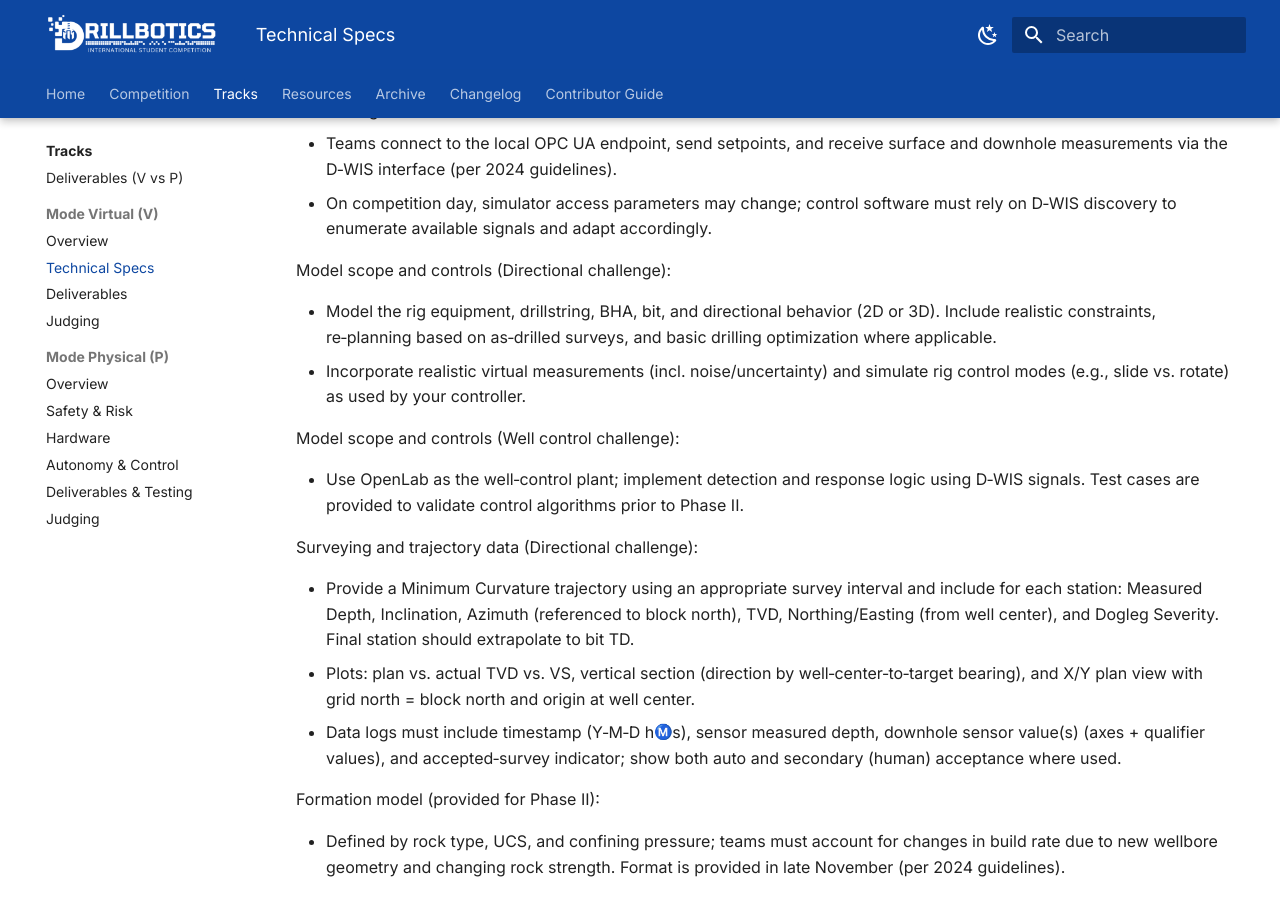
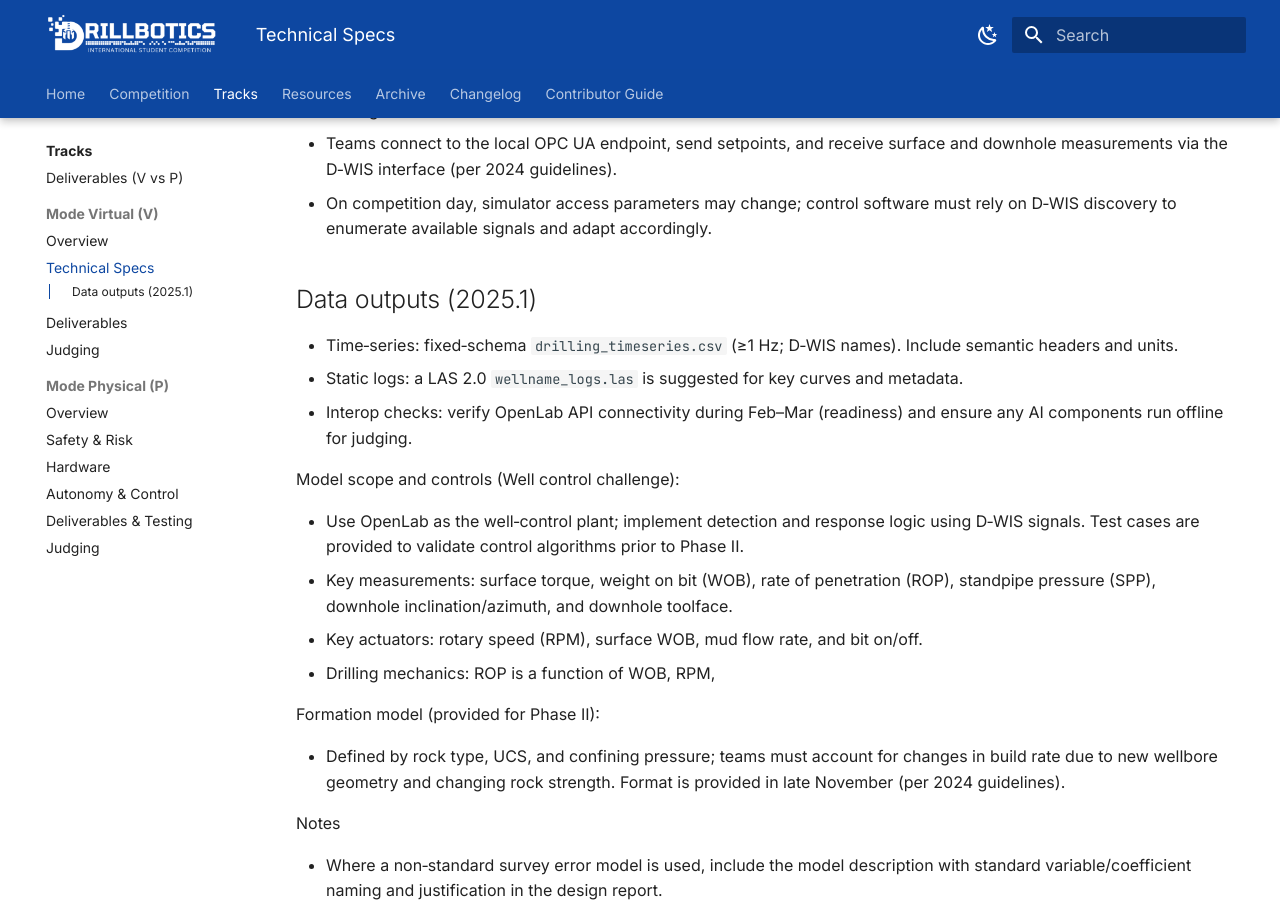
Before and after one commit to Open-Source-Drilling-Community/drillbotics-guidelines, an MkDocs documentation site: the page built from docs/tracks/group-a/technical-specs.md, in a window 1280 px wide and 900 px high, scrolled down 338 px. Built offline with MkDocs 1.6.1 and Material for MkDocs 9.7.7, drawn with Linux system fonts in a browser that asks for light colours; emoji names are drawn with the system emoji font; comment, search, counter and statistics services are not loaded; the version menu is left out.

Commit message:
📝 docs(tracks): update technical specs for 2025 drilling challenge
- add data outputs section specifying CSV, LAS log formats, and interop checks
- remove outdated directional challenge model scope and surveying details
- clarify well control challenge model scope remains with OpenLab plant and D-WIS signals
- list key measurements, actuators, and drilling mechanics variables for 2025 challenge

```diff
--- a/docs/tracks/group-a/technical-specs.md
+++ b/docs/tracks/group-a/technical-specs.md
@@ -13,20 +13,18 @@ Connectivity and interfaces (D‑WIS + OpenLab):
 - Teams connect to the local OPC UA endpoint, send setpoints, and receive surface and downhole measurements via the D‑WIS interface (per 2024 guidelines).
 - On competition day, simulator access parameters may change; control software must rely on D‑WIS discovery to enumerate available signals and adapt accordingly.
 
-Model scope and controls (Directional challenge):
+## Data outputs (2025.1)
 
-- Model the rig equipment, drillstring, BHA, bit, and directional behavior (2D or 3D). Include realistic constraints, re‑planning based on as‑drilled surveys, and basic drilling optimization where applicable.
-- Incorporate realistic virtual measurements (incl. noise/uncertainty) and simulate rig control modes (e.g., slide vs. rotate) as used by your controller.
+- Time‑series: fixed‑schema `drilling_timeseries.csv` (≥1 Hz; D‑WIS names). Include semantic headers and units.
+- Static logs: a LAS 2.0 `wellname_logs.las` is suggested for key curves and metadata.
+- Interop checks: verify OpenLab API connectivity during Feb–Mar (readiness) and ensure any AI components run offline for judging.
 
 Model scope and controls (Well control challenge):
 
 - Use OpenLab as the well‑control plant; implement detection and response logic using D‑WIS signals. Test cases are provided to validate control algorithms prior to Phase II.
-
-Surveying and trajectory data (Directional challenge):
-
-- Provide a Minimum Curvature trajectory using an appropriate survey interval and include for each station: Measured Depth, Inclination, Azimuth (referenced to block north), TVD, Northing/Easting (from well center), and Dogleg Severity. Final station should extrapolate to bit TD.
-- Plots: plan vs. actual TVD vs. VS, vertical section (direction by well‑center‑to‑target bearing), and X/Y plan view with grid north = block north and origin at well center.
-- Data logs must include timestamp (Y‑M‑D h:m:s), sensor measured depth, downhole sensor value(s) (axes + qualifier values), and accepted‑survey indicator; show both auto and secondary (human) acceptance where used.
+- Key measurements: surface torque, weight on bit (WOB), rate of penetration (ROP), standpipe pressure (SPP), downhole inclination/azimuth, and downhole toolface.
+- Key actuators: rotary speed (RPM), surface WOB, mud flow rate, and bit on/off.
+- Drilling mechanics: ROP is a function of WOB, RPM,
 
 Formation model (provided for Phase II):
 
```
